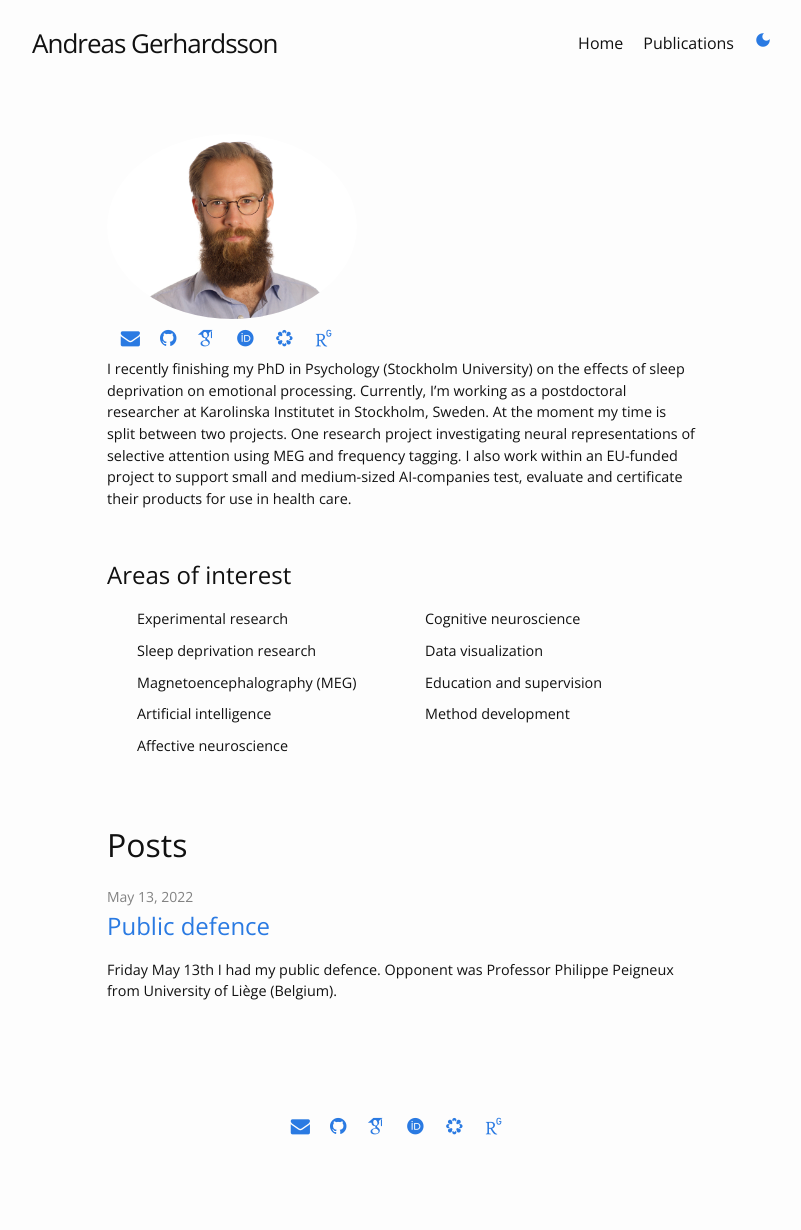
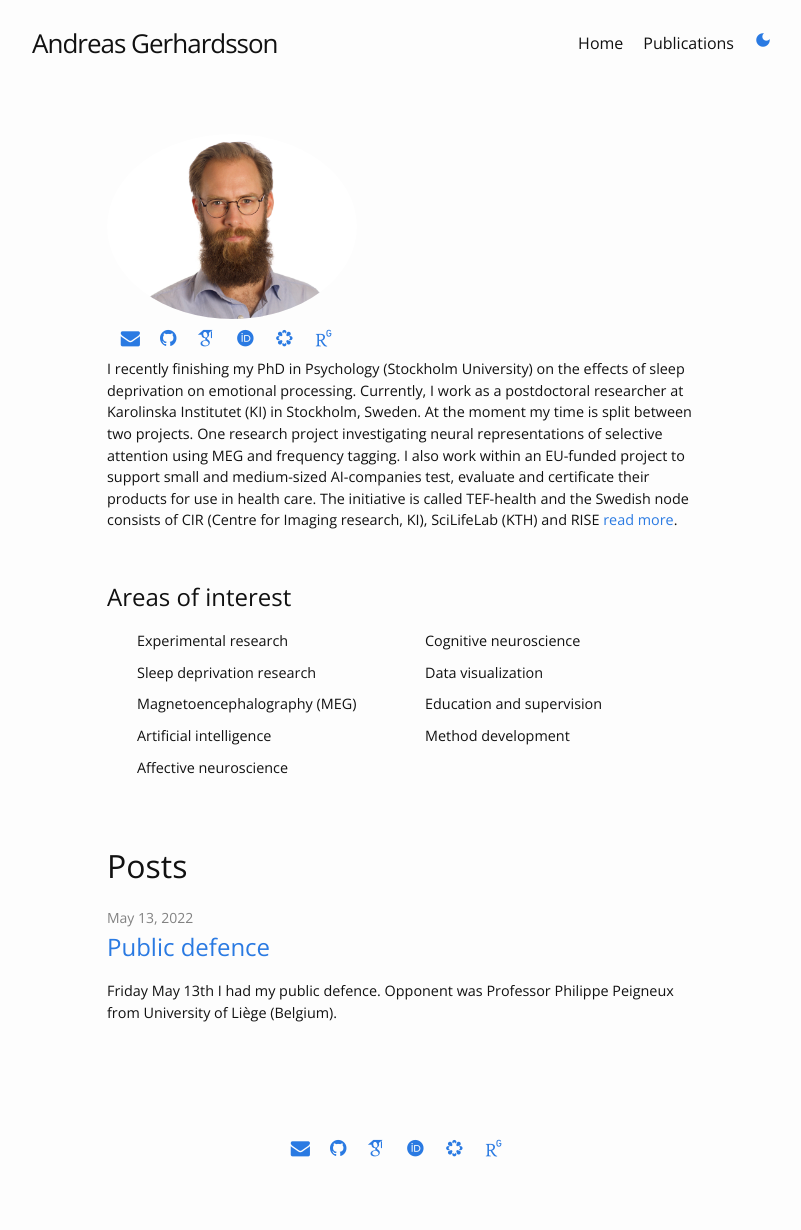
Before and after one commit to agerhardsson/agerhardsson.github.io, a Jekyll site: the page built from index.md, in a window 1280 px wide. Shown: the whole page, without its empty margins (246-1047 px from the left). Built offline with Jekyll 4.4.1, drawn with Linux system fonts in a browser that asks for light colours; some web fonts are replaced; before the commit the page ends 1208 px from its top, so only the background shows below that.

Commit message:
minor changes

```diff
--- a/_config.yml
+++ b/_config.yml
@@ -17,7 +17,7 @@ url: "https://agerhardsson.github.io" # the base hostname & protocol for your si
 short-bio:
     # I started working as a research assistant for Johanna Schwarz (PhD), in a large sleep deprivation project, where I helped with data collection of more than 200 participants, analyzed results and wrote articles. This prepared me well for the PhD education, which I started in 2016. Working in the project also led me into the sleep research, and my main research focus is the effects of sleep deprivation on the interplay between emotion and cognition, which is also the subject of what was the first article of my dissertation. I recently finished my PhD and during the past two years I have started to work with magnetoencephalography (MEG) to understand neural underpinnings of effects of sleep deprivation. I am also interested in exploring selective attention processes using frequency tagging.
 
-    I recently finishing my PhD in Psychology (Stockholm University) on the effects of sleep deprivation on emotional processing. Currently, I'm working as a postdoctoral researcher at Karolinska Institutet in Stockholm, Sweden. At the moment my time is split between two projects. One research project investigating neural representations of selective attention using MEG and frequency tagging. I also work within an EU-funded project to support small and medium-sized AI-companies test, evaluate and certificate their products for use in health care.
+    I recently finishing my PhD in Psychology (Stockholm University) on the effects of sleep deprivation on emotional processing. Currently, I work as a postdoctoral researcher at Karolinska Institutet (KI) in Stockholm, Sweden. At the moment my time is split between two projects. One research project investigating neural representations of selective attention using MEG and frequency tagging. I also work within an EU-funded project to support small and medium-sized AI-companies test, evaluate and certificate their products for use in health care. The initiative is called TEF-health and the Swedish node consists of CIR (Centre for Imaging research, KI), SciLifeLab (KTH) and RISE [read more](https://news.ki.se/major-eu-funding-for-development-of-ai-in-healthcare).
 
 areas-of-interest:
     [Experimental research,
```
